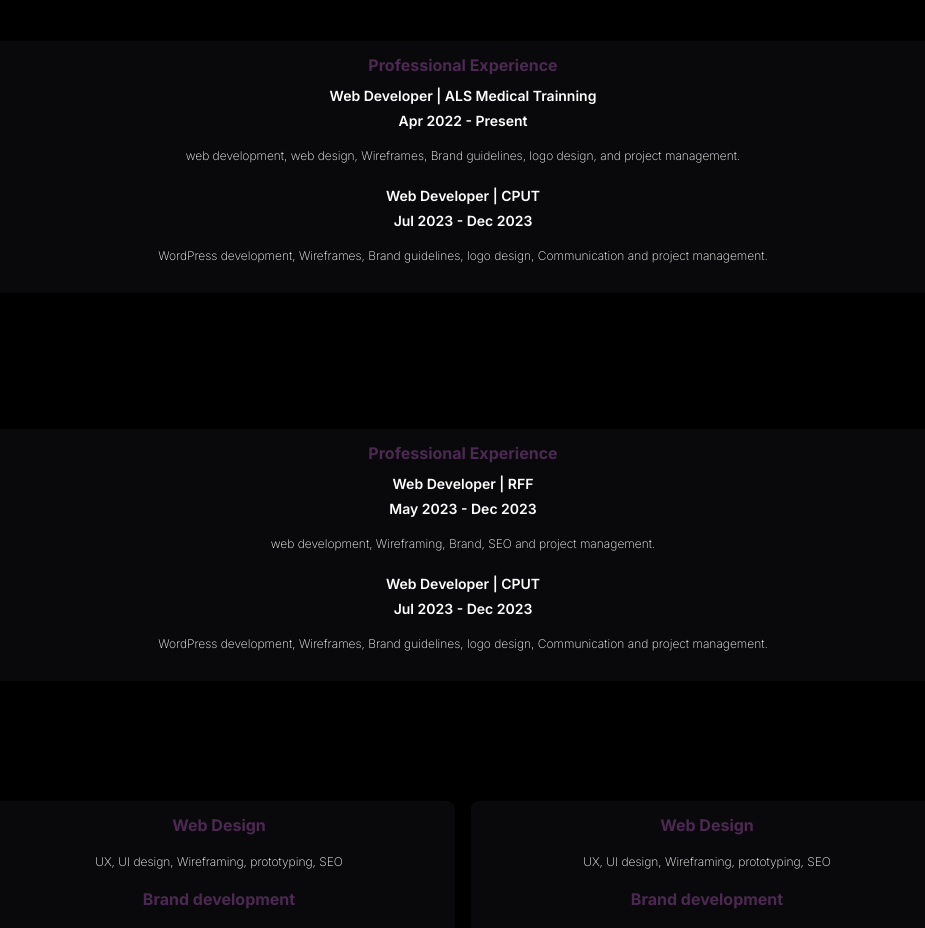
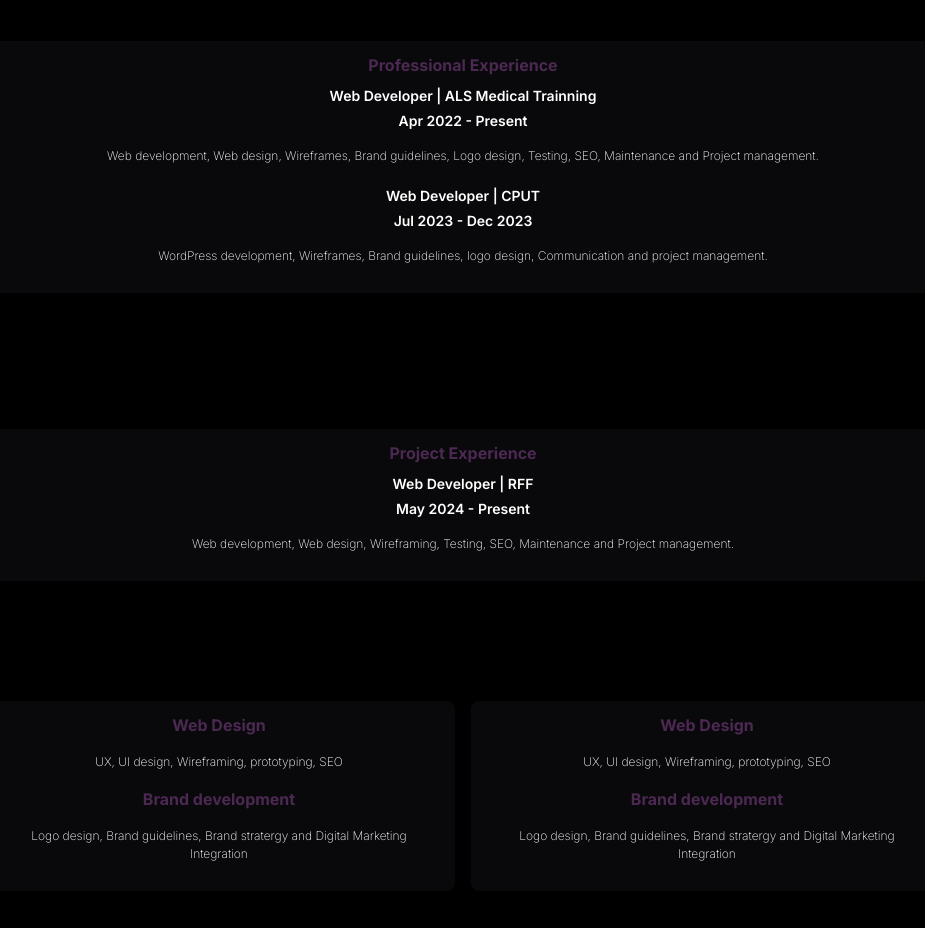
Before and after one commit to ChadleyAntonels1/CA-website-portfolio-Next.js, a Next.js app: page /about in a window 1280 px wide. Shown: the part 1280-2208 px from the top of the page, without its empty margins (177-1102 px from the left). Built offline with nearby package versions, Linux system fonts and the light colour scheme.

Commit message:
Update page.jsx

```diff
--- a/src/app/about/page.jsx
+++ b/src/app/about/page.jsx
@@ -102,7 +102,7 @@
                     <h1 className=' text-[14px] lg:text-[16px] text-violet font-bold mb-1'>Professional Experience</h1>
                     <h1 className='text-[12px] lg:text-[14px] font-semibold p-1 '>Web Developer | ALS Medical Trainning </h1>
                     <h1 className='text-[12px] lg:text-[14px] font-semibold '>Apr 2022 - Present</h1>
-                    <p className=' text-[10px] lg:text-[12px] font-extralight p-2 lg:p-4 '>web development, web design, Wireframes, Brand guidelines, logo design, and project management.</p>
+                    <p className=' text-[10px] lg:text-[12px] font-extralight p-2 lg:p-4 '>Web development, Web design, Wireframes, Brand guidelines, Logo design, Testing, SEO, Maintenance and Project management.</p>
 
                     <h1 className='text-[12px] lg:text-[14px] font-semibold p-1'>Web Developer | CPUT</h1>
                     <h1 className='text-[12px] lg:text-[14px] font-semibold '>Jul 2023 - Dec 2023</h1>
@@ -121,15 +121,11 @@
                  <div className=" gap-4 rounded-lg h-auto w-[16rem] sm:w-[26rem] md:w-[35rem] lg:w-[44rem] xl:w-[60rem] grid grid-col-4 ">
 
                  <div className=" bg-zinc-950 rounded-lg h-auto grid items-center row-start-2 col-span-4 p-3">
-                    <h1 className=' text-[14px] lg:text-[16px] text-violet font-bold mb-1'>Professional Experience</h1>
+                    <h1 className=' text-[14px] lg:text-[16px] text-violet font-bold mb-1'>Project Experience</h1>
                     <h1 className='text-[12px] lg:text-[14px] font-semibold p-1'>Web Developer | RFF</h1>
-                    <h1 className='text-[12px] lg:text-[14px] font-semibold '>May 2023 - Dec 2023</h1>
-                    <p className=' text-[10px] lg:text-[12px] font-extralight p-2 lg:p-4'>web development, Wireframing, Brand, SEO and project management.</p>
+                    <h1 className='text-[12px] lg:text-[14px] font-semibold '>May 2024 - Present</h1>
+                    <p className=' text-[10px] lg:text-[12px] font-extralight p-2 lg:p-4'>Web development, Web design, Wireframing, Testing, SEO, Maintenance and Project management.</p>
 
-                    <h1 className='text-[12px] lg:text-[14px] font-semibold p-1'>Web Developer | CPUT</h1>
-                    <h1 className='text-[12px] lg:text-[14px] font-semibold '>Jul 2023 - Dec 2023</h1>
-                    <p className=' text-[10px] lg:text-[12px] font-extralight p-2 lg:p-4'>WordPress development, Wireframes, Brand guidelines, logo design,
-                    Communication and project management.</p>
                     </div>
                 </div>
                </motion.div>
```
